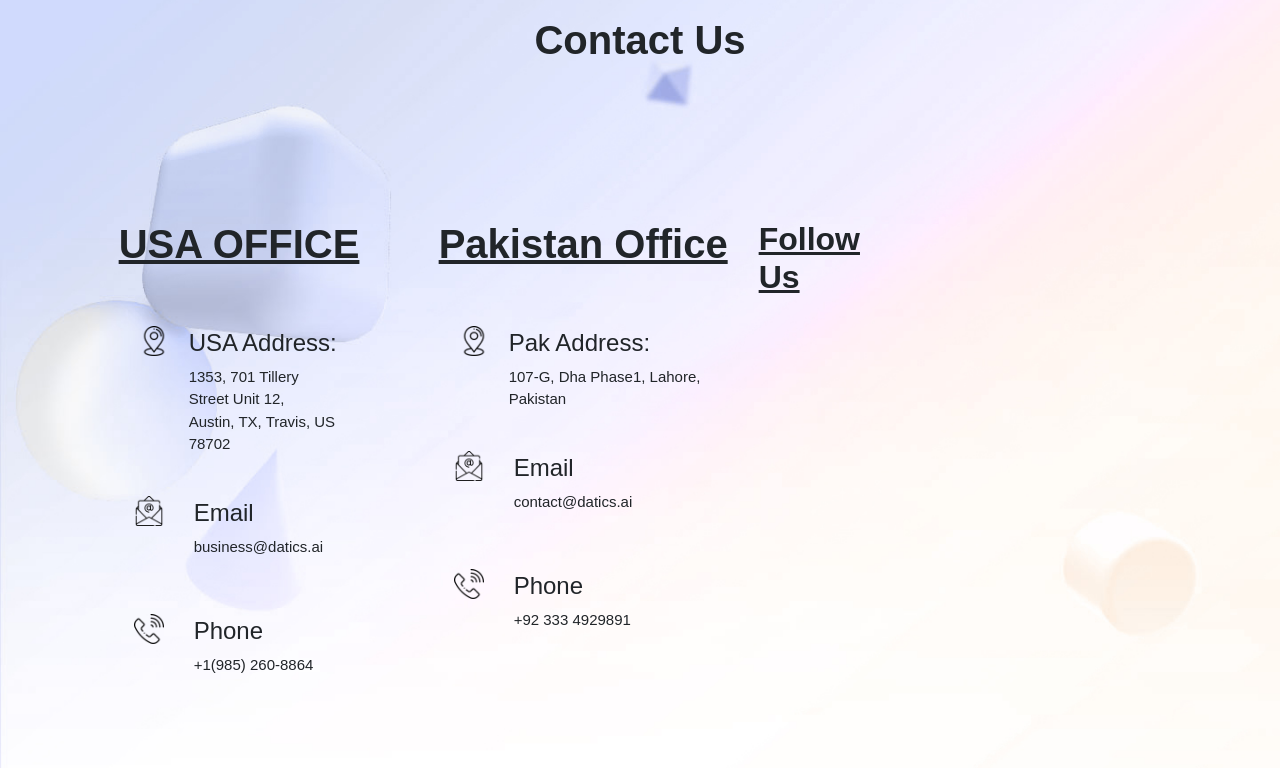
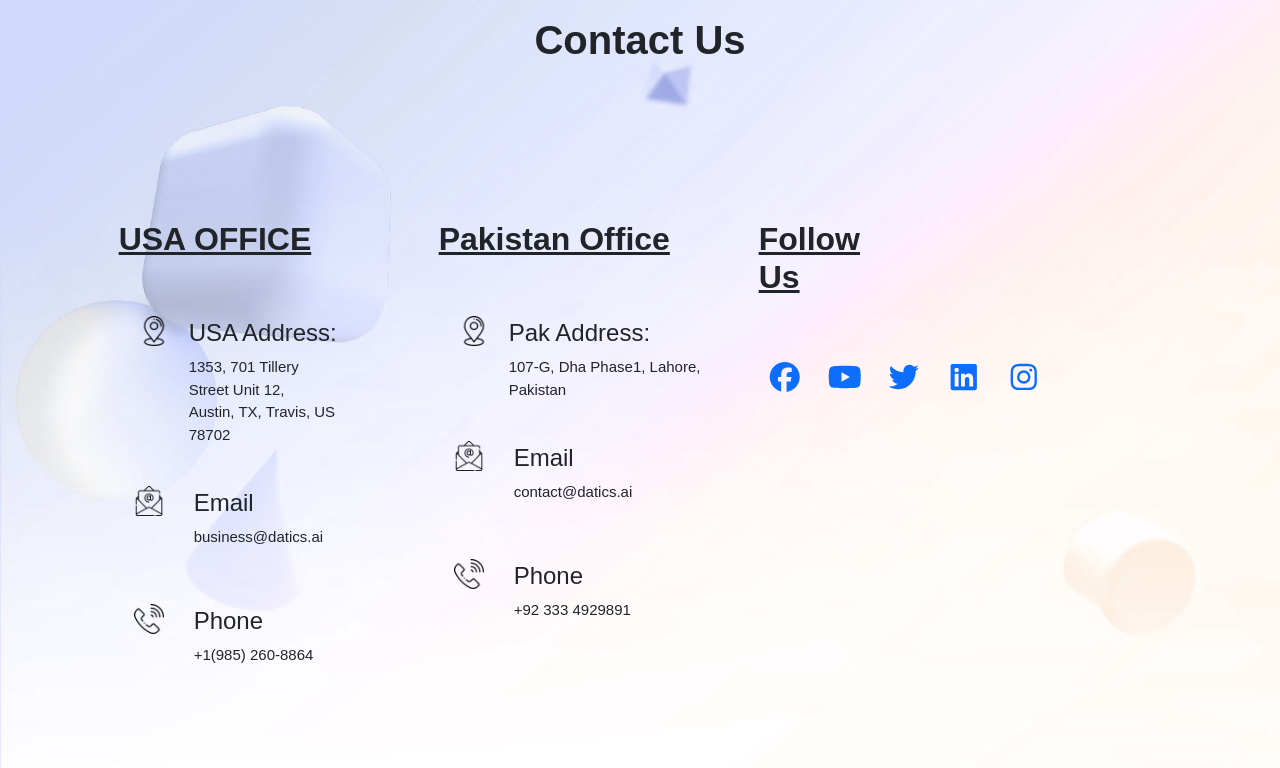
Before and after one commit to azeeminsan/datics-website, a plain HTML site: page company.html in a window 1280 px wide. Shown: the part 5413-6181 px from the top of the page. Drawn offline with Linux system fonts and the light colour scheme.

Commit message:
company page
company page have been completed....

```diff
--- a/company.html
+++ b/company.html
@@ -299,6 +299,7 @@
             background-size: cover;
             background-repeat: no-repeat;
         }
+
         /* footer end */
     </style>
 </head>
@@ -564,7 +565,7 @@
             </div>
             <div class="col-md-1"></div>
             <div class="col-md-3 pt-5">
-                <h1 style="padding-top: 100px;"><b><u>USA OFFICE</u></b></h1>
+                <h2 style="padding-top: 100px;"><b><u>USA OFFICE</u></b></h2>
                 <div class="address1">
                     <div style="padding-top: 50px; padding-left: 20px;" class="usa-address">
                         <img src="./images/placeholder (1).png" alt="" height="30px">
@@ -588,15 +589,17 @@
             </div>
 
             <div style="padding-top: 148px;" class="col-md-3">
-                <h1><b><u>Pakistan Office</u></b></h1>
+                <h2><b><u>Pakistan Office</u></b></h2>
                 <div class="address1">
                     <div style="padding-top: 50px; padding-left: 20px;" class="usa-address">
                         <img src="./images/placeholder (1).png" alt="" height="30px">
                     </div>
                     <div style="padding-left: 70px;margin-top: -27px;" class="address1">
                         <h4>Pak Address:</h4>
-                        <p style="font-size: 15px;font-family: Arial, Helvetica, sans-serif;">107-G, Dha Phase1, Lahore, <br>
-                            Pakistan</p>
+                        <p style="font-size: 15px;font-family: Arial, Helvetica, sans-serif;">107-G, Dha Phase1, Lahore,
+                            <br>
+                            Pakistan
+                        </p>
                     </div>
                     <div style="padding-left: 15px;" class="mail-address pt-4">
                         <img src="./images/3296467 (1).png" alt="" height="30px">
@@ -606,16 +609,45 @@
                     <div style="padding-left: 15px;padding-top: 40px;" class="phone">
                         <img src="./images/1959251 (1).png" alt="" height="30px">
                         <h4 style="padding-left: 60px; margin-top: -27px;">Phone</h4>
-                        <p style="font-size: 15px; padding-left: 60px;">+92 333 4929891</p>
+                        <p style="font-size: 15px; padding-left: 60px ;">+92 333 4929891</p>
                     </div>
                 </div>
             </div>
             <div class="col-md-4 ">
                 <div style="padding-top: 148px;" class="col-md-4">
                     <h2><b><u>Follow Us</u></b></h2>
-                    </div>
+                </div>
+                <div style="padding-top: 50px;" class="social-icon">
+                     <span style="font-size: 30px;padding: 7px;" class="elementor-grid-item">
+                        <a class="elementor-icon elementor-social-icon elementor-social-icon-instagram elementor-repeater-item-2741d9a"
+                            href="https://www.facebook.com/datics/" target="_blank">
+                            <i class="fab fa-facebook"></i></a>
+                    </span>
+                    <span style="font-size: 30px;padding: 7px;" class="elementor-grid-item">
+                        <a class="elementor-icon elementor-social-icon elementor-social-icon-youtube elementor-repeater-item-eb15b91"
+                            href="https://www.youtube.com/channel/UC_eqnYF7OeBzgHH0-4hiP2g" target="_blank">
+                            <i class="fab fa-youtube"></i></a>
+                    </span>
+                    <span style="font-size: 30px;padding: 7px;" class="elementor-grid-item">
+                        <a style="text-decoration: none;"  class="elementor-icon elementor-social-icon elementor-social-icon-twitter elementor-repeater-item-61a7a50"
+                            href="https://twitter.com/datics_ai" target="_blank">
+                            <i class="fab fa-twitter"></i> </a>
+                    </span>
+                    <span style="font-size: 30px;padding: 7px;" class="elementor-grid-item">
+                        <a style="text-decoration: none;"  class="elementor-icon elementor-social-icon elementor-social-icon-linkedin elementor-repeater-item-cdf887f"
+                            href="https://www.linkedin.com/company/datics-ai/" target="_blank">
+                            <i class="fab fa-linkedin"></i> </a>
+                    </span>
+                    <span style="font-size: 30px;padding: 7px;" class="elementor-grid-item">
+                        <a class="elementor-icon elementor-social-icon elementor-social-icon-instagram elementor-repeater-item-2741d9a"
+                            href="https://www.instagram.com/datics.ai/" target="_blank">
+                            <i class="fab fa-instagram"></i> </a>
+                    </span>
+                </div>
+
             </div>
         </div>
+    </div>
     </div>
     <!-- footer end -->
 </body>
```
